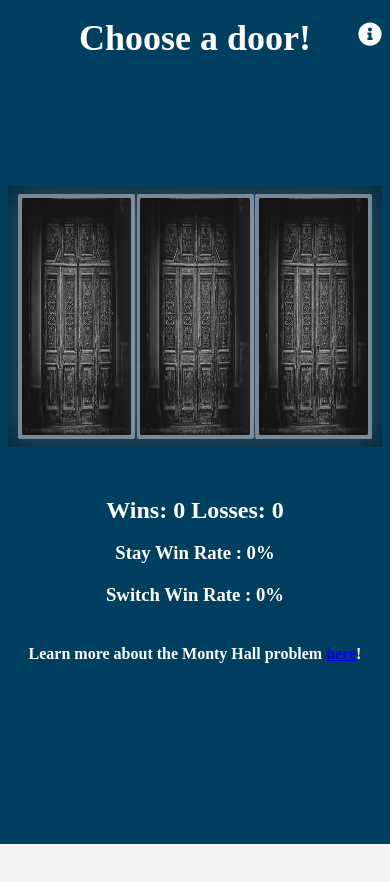
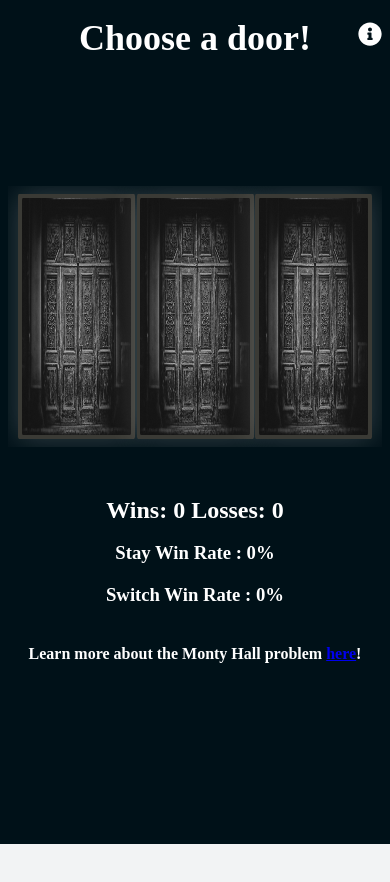
Before and after one commit to rkd412/monty-hall, a React (Create React App) app: page / in a window 390 px wide. Shown: the top 882 px of the page. Built offline with nearby package versions, Linux system fonts and the light colour scheme.

Commit message:
Changed css a bit

```diff
--- a/src/components/MontyHall.module.css
+++ b/src/components/MontyHall.module.css
@@ -1,5 +1,5 @@
 .container {
-  background: #00070a;
+  background: #001118;
   width: 100%;
   height: 100vh;
   color: #ffffff;
@@ -29,7 +29,7 @@
 }
 
 .doors-box {
-  background: #00070a;
+  background: #001118;
   display: flex;
   justify-content: space-around;
   padding: 5vh;
@@ -52,7 +52,6 @@
 
 .inactive-door {
   background: #3a3a35;
-
   width: 21vw;
   height: 62vh;
   display: flex;
@@ -118,7 +117,7 @@ a:hover {
   background-color: rgba(2, 2, 2, 0.5);
   height: 100vh;
   width: 100vw;
-  text-align: center;
+  text-align: justify;
   margin: auto;
   display: flex;
   justify-content: center;
@@ -136,7 +135,7 @@ a:hover {
   display: flex;
   justify-content: center;
   align-items: center;
-  color: #ffffff;
+  color: #000000;
   position: relative;
 }
 
@@ -156,7 +155,7 @@ a:hover {
   height: 60vh;
   width: 60vw;
   font-size: 28px;
-  text-align: center;
+  text-align: justify;
   padding: 1vh;
   margin-top: 15vh;
 }
@@ -167,7 +166,7 @@ a:hover {
 
 @media screen and (max-width: 800px) {
   .container {
-    background: #003f5f;
+    background: #001118;
     width: 100%;
     height: 100vh;
     line-height: 5vh;
@@ -181,7 +180,7 @@ a:hover {
   }
 
   .doors-box {
-    background: #032b3f;
+    background: #001118;
     display: flex;
     justify-content: space-around;
     padding: 1vh;
@@ -189,7 +188,7 @@ a:hover {
   }
 
   .active-door {
-    background: #1088ce;
+    background: #ffffff;
     width: 30vw;
     height: 29vh;
     display: flex;
@@ -199,7 +198,7 @@ a:hover {
   }
 
   .inactive-door {
-    background: #778899;
+    background: #3a3a35;
     width: 30vw;
     height: 29vh;
     display: flex;
@@ -234,7 +233,7 @@ a:hover {
   }
 
   .text-box {
-    background-color: rgba(223, 223, 223, 0.9);
+    background-color: rgba(66, 66, 66, 0.9);
     height: 90vh;
     width: 90vw;
     text-align: center;
```
